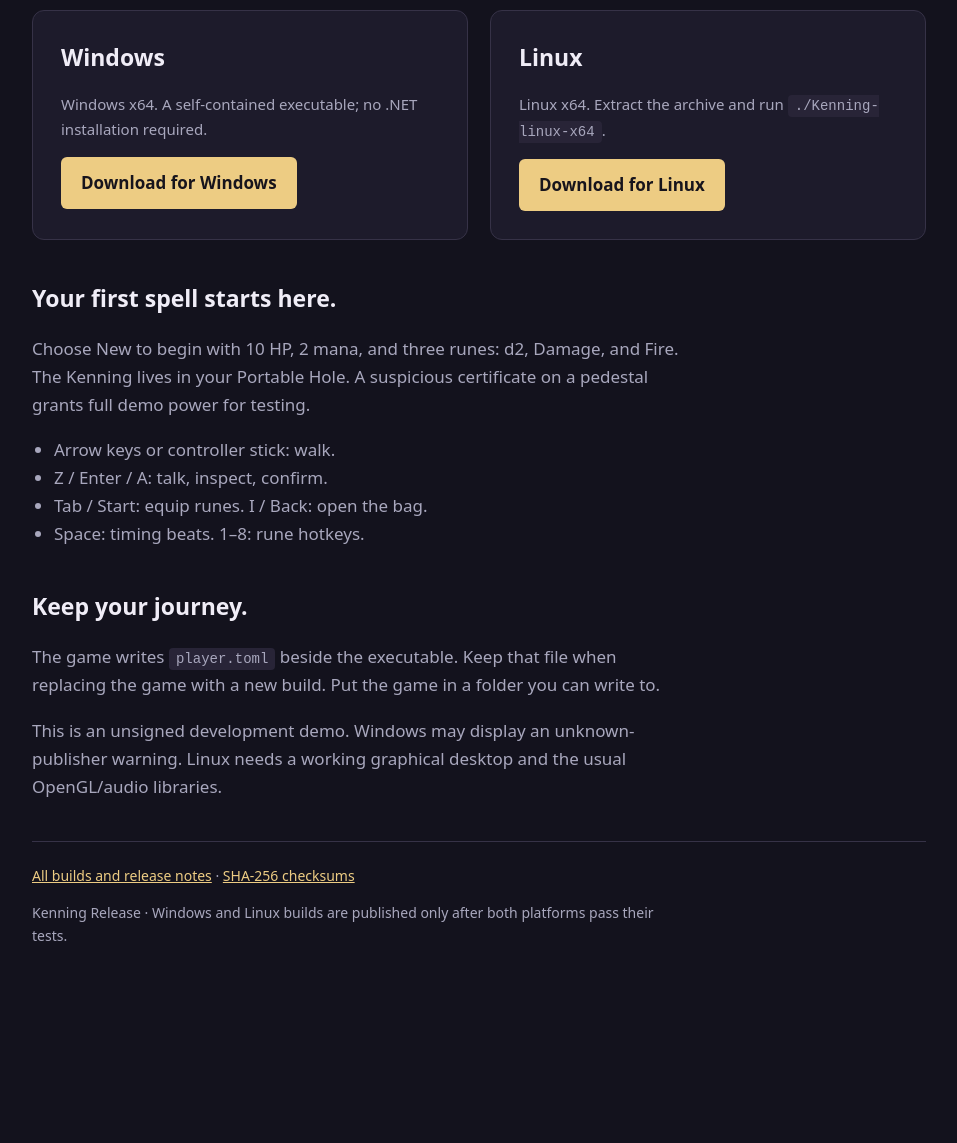
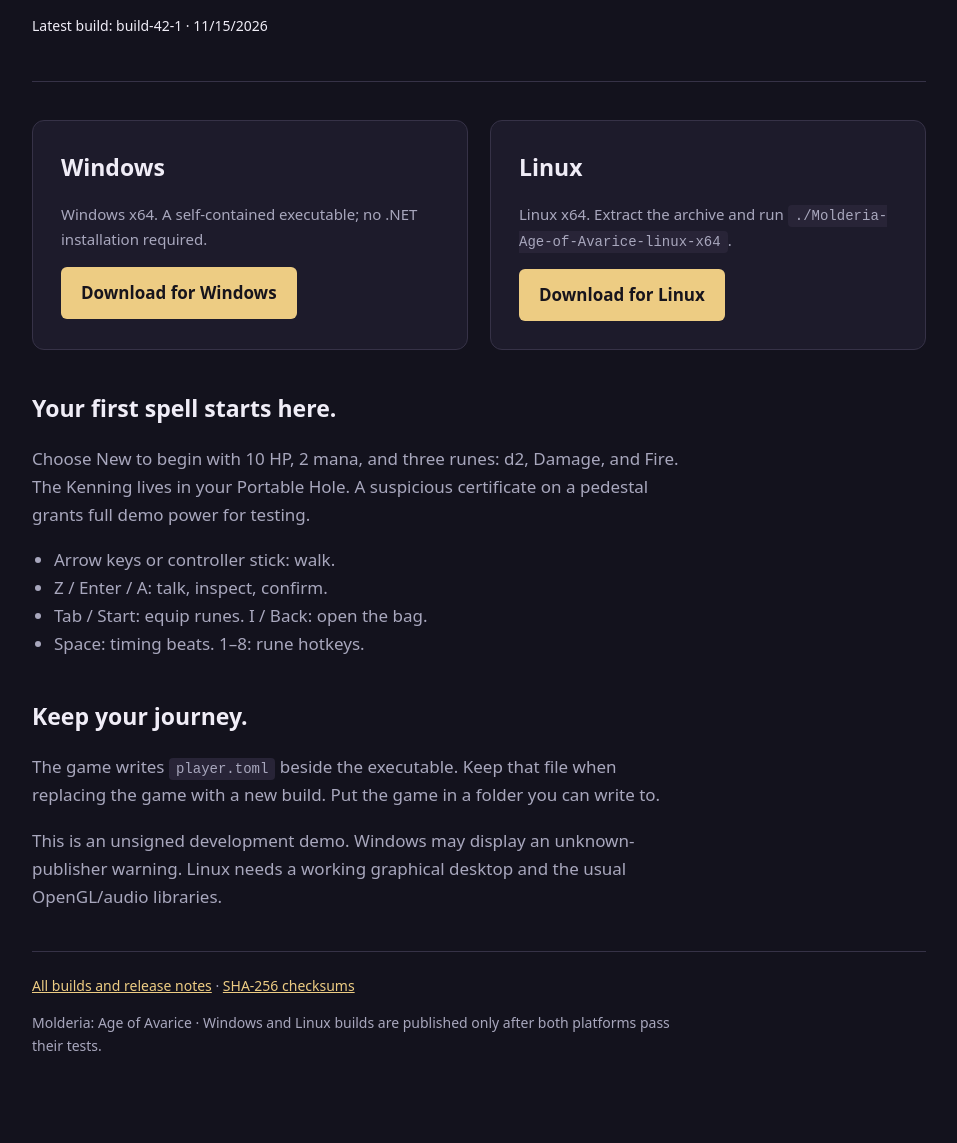
Before and after one commit to Nihilentropy-117/Molderia_AoA_Site, a plain HTML site: page index.html in a window 1280 px wide. Shown: the part 407-1550 px from the top of the page, without its empty margins (161-1118 px from the left). Before the commit the page ends 1440 px from the top, so only its background shows below. Drawn offline with Linux system fonts and the light colour scheme.

Commit message:
Publish Molderia: Age of Avarice build-42-1

```diff
--- a/build.json
+++ b/build.json
@@ -1,4 +1,4 @@
 {
-  "version": "build-40-1",
-  "published_at": "2026-11-15T21:56:08.770122+00:00"
+  "version": "build-42-1",
+  "published_at": "2026-11-15T22:04:30.645780+00:00"
 }
--- a/index.html
+++ b/index.html
@@ -2,21 +2,21 @@
 <html lang="en">
 <head>
 <meta charset="utf-8"><meta name="viewport" content="width=device-width,initial-scale=1">
-<title>Kenning — Downloads</title>
-<meta name="description" content="Download Kenning, a rune-weaving RPG, for Windows and Linux.">
+<title>Molderia: Age of Avarice — Downloads</title>
+<meta name="description" content="Download Molderia: Age of Avarice, a rune-weaving RPG, for Windows and Linux.">
 <style>
 :root{color-scheme:dark;--gold:#edcc83;--muted:#a8a7bd;--line:#363247}*{box-sizing:border-box}body{margin:0;background:#13121d;color:#f0edf7;font:17px/1.65 system-ui,sans-serif}main{max-width:950px;margin:auto;padding:72px 28px}header{border-bottom:1px solid var(--line);padding-bottom:44px}.eyebrow{text-transform:uppercase;letter-spacing:.2em;color:var(--gold);font-size:12px}h1{font:600 clamp(54px,10vw,100px)/1.1 Georgia,serif;letter-spacing:-.04em;margin:18px 0}h2{font-size:23px;margin:0 0 14px}p{color:var(--muted);max-width:650px}.cards{display:grid;grid-template-columns:1fr 1fr;gap:22px;margin:38px 0}.card{background:#1d1b2b;border:1px solid var(--line);border-radius:12px;padding:28px}.card p{font-size:15px;min-height:50px}.button{display:inline-block;color:#17141c;background:var(--gold);padding:12px 20px;border-radius:6px;font-weight:650;text-decoration:none}.button:hover{background:#ffe1a2}a{color:var(--gold)}a:focus-visible{outline:3px solid #fff;outline-offset:5px}section{margin:40px 0}code{background:#282437;padding:3px 7px;border-radius:4px;font-size:14px}footer{border-top:1px solid var(--line);padding-top:22px;font-size:14px;color:var(--muted)}.status{font-size:14px}ul{padding-left:22px;color:var(--muted)}@media(max-width:620px){main{padding:40px 20px}.cards{grid-template-columns:1fr}.card p{min-height:0}}
 </style>
 </head>
 <body><main>
-<header><div class="eyebrow">A rune-weaving RPG · playable demo</div><h1>Kenning</h1><p>A slate. A stylus. A spell, one rune at a time. Explore the Warden’s hall, compose your runes, and challenge the Rune Warden.</p><div class="status" id="status">Download the latest tested build below.</div></header>
+<header><div class="eyebrow">A rune-weaving RPG · playable demo</div><h1>Molderia: Age of Avarice</h1><p>A slate. A stylus. A spell, one rune at a time. Explore the Warden’s hall, compose your runes, and challenge the Rune Warden.</p><div class="status" id="status">Download the latest tested build below.</div></header>
 <div class="cards">
-<article class="card"><h2>Windows</h2><p>Windows x64. A self-contained executable; no .NET installation required.</p><a class="button" href="https://github.com/Nihilentropy-117/kenning/releases/latest/download/Kenning-windows-x64.exe">Download for Windows</a></article>
-<article class="card"><h2>Linux</h2><p>Linux x64. Extract the archive and run <code>./Kenning-linux-x64</code>.</p><a class="button" href="https://github.com/Nihilentropy-117/kenning/releases/latest/download/Kenning-linux-x64.tar.gz">Download for Linux</a></article>
+<article class="card"><h2>Windows</h2><p>Windows x64. A self-contained executable; no .NET installation required.</p><a class="button" href="https://github.com/Nihilentropy-117/kenning/releases/latest/download/Molderia-Age-of-Avarice-windows-x64.exe">Download for Windows</a></article>
+<article class="card"><h2>Linux</h2><p>Linux x64. Extract the archive and run <code>./Molderia-Age-of-Avarice-linux-x64</code>.</p><a class="button" href="https://github.com/Nihilentropy-117/kenning/releases/latest/download/Molderia-Age-of-Avarice-linux-x64.tar.gz">Download for Linux</a></article>
 </div>
 <section><h2>Your first spell starts here.</h2><p>Choose New to begin with 10 HP, 2 mana, and three runes: d2, Damage, and Fire. The Kenning lives in your Portable Hole. A suspicious certificate on a pedestal grants full demo power for testing.</p><ul><li>Arrow keys or controller stick: walk.</li><li>Z / Enter / A: talk, inspect, confirm.</li><li>Tab / Start: equip runes. I / Back: open the bag.</li><li>Space: timing beats. 1–8: rune hotkeys.</li></ul></section>
 <section><h2>Keep your journey.</h2><p>The game writes <code>player.toml</code> beside the executable. Keep that file when replacing the game with a new build. Put the game in a folder you can write to.</p><p>This is an unsigned development demo. Windows may display an unknown-publisher warning. Linux needs a working graphical desktop and the usual OpenGL/audio libraries.</p></section>
-<footer><a href="https://github.com/Nihilentropy-117/kenning/releases">All builds and release notes</a> · <a href="https://github.com/Nihilentropy-117/kenning/releases/latest/download/SHA256SUMS.txt">SHA-256 checksums</a><p>Kenning Release · Windows and Linux builds are published only after both platforms pass their tests.</p></footer>
+<footer><a href="https://github.com/Nihilentropy-117/kenning/releases">All builds and release notes</a> · <a href="https://github.com/Nihilentropy-117/kenning/releases/latest/download/SHA256SUMS.txt">SHA-256 checksums</a><p>Molderia: Age of Avarice · Windows and Linux builds are published only after both platforms pass their tests.</p></footer>
 </main><script>
 fetch('./build.json').then(r=>{if(!r.ok)throw Error();return r.json()}).then(b=>{document.getElementById('status').textContent=`Latest build: ${b.version} · ${new Date(b.published_at).toLocaleDateString()}`}).catch(()=>{});
 </script></body></html>
```
Also changed, not shown: 1 other file.
